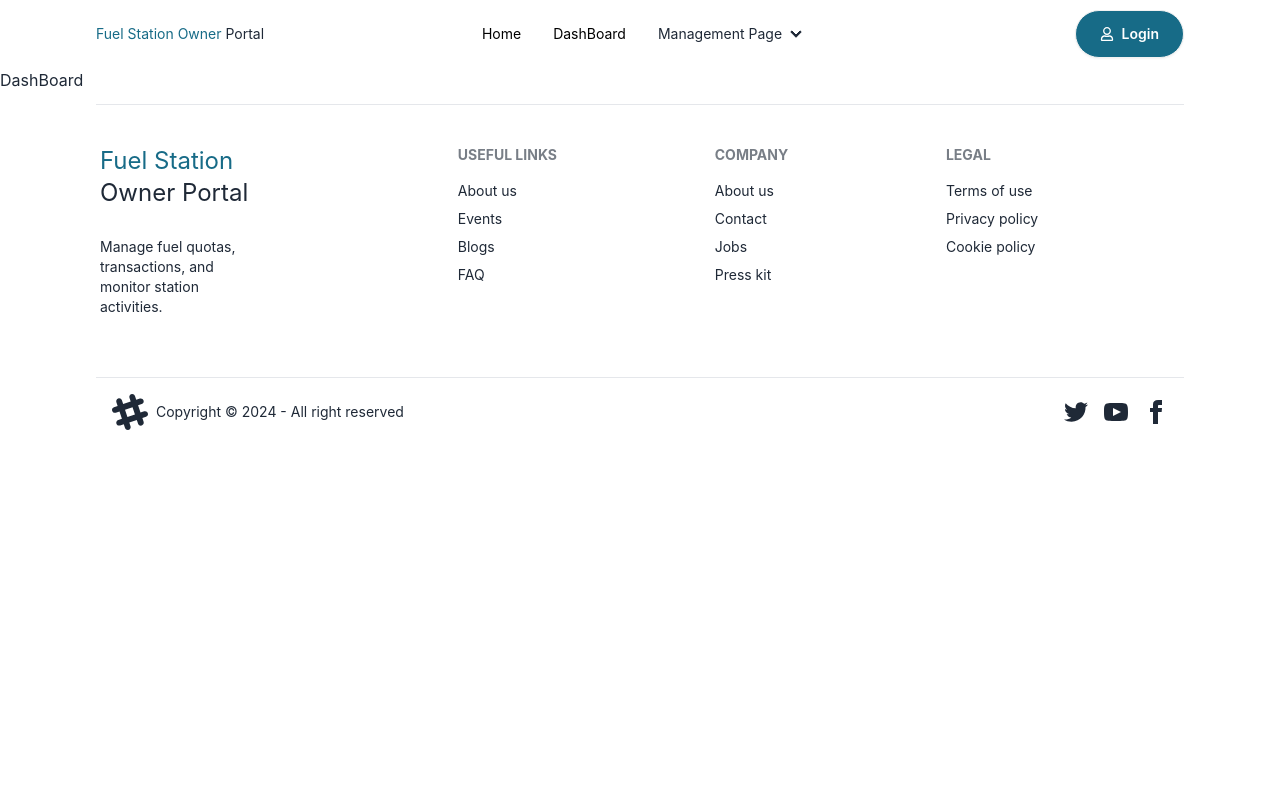
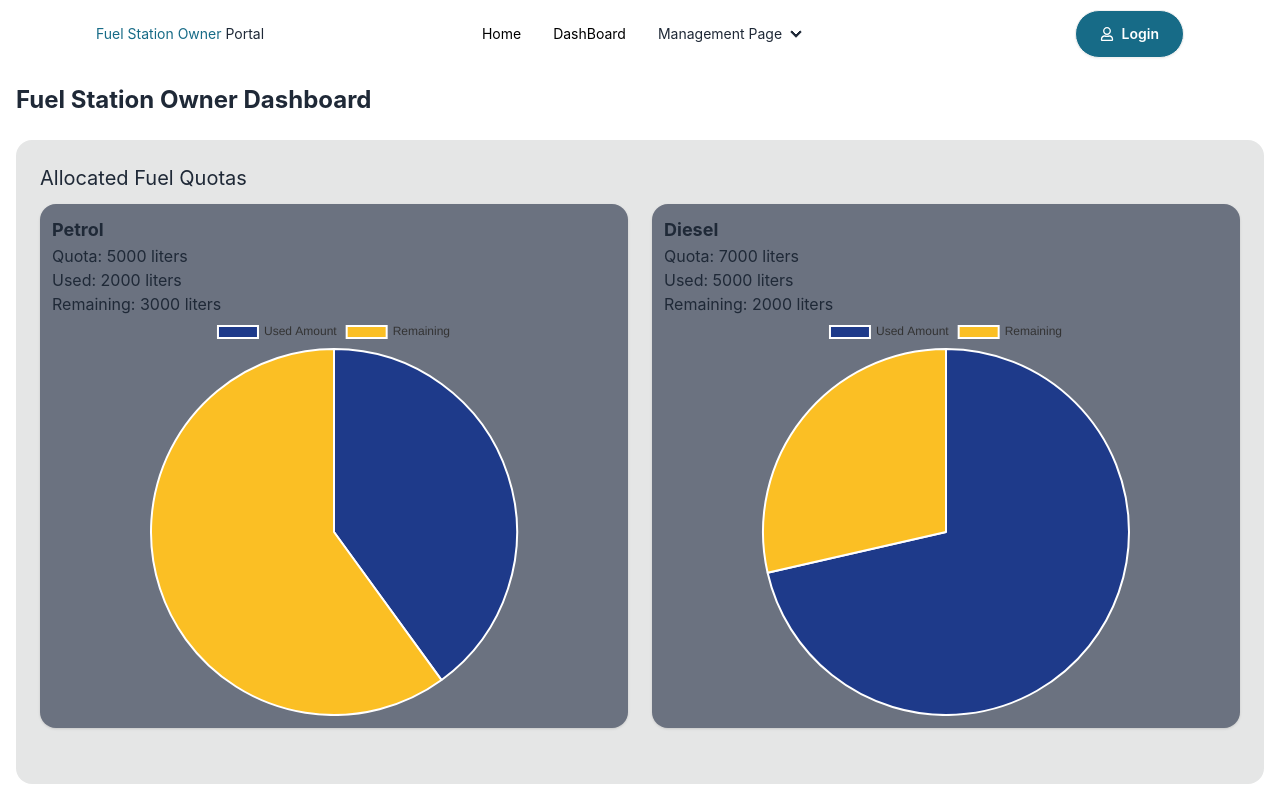
Before and after one commit to Khemz-Developer/fuel-quota-management-frontend-Project, a React (Vite) app in the folder Fuel-Station-Owner-Portal/: page /dashboard in a window 1280 px wide. Shown: the top 800 px of the page. Built offline with nearby package versions, Linux system fonts and the light colour scheme.

Commit message:
Fuel Quota Component in Dashboard of the Fuel Station Owner

```diff
--- a/Fuel-Station-Owner-Portal/package.json
+++ b/Fuel-Station-Owner-Portal/package.json
@@ -10,7 +10,9 @@
     "preview": "vite preview"
   },
   "dependencies": {
+    "chart.js": "^4.4.4",
     "react": "^18.3.1",
+    "react-chartjs-2": "^5.2.0",
     "react-dom": "^18.3.1",
     "react-hook-form": "^7.53.0",
     "react-icons": "^5.3.0",
--- /dev/null
+++ b/Fuel-Station-Owner-Portal/src/components/FuelQuotaDashboard.jsx
@@ -0,0 +1,85 @@
+import 'chart.js/auto';
+import React, { useEffect, useState } from 'react';
+import { Pie } from 'react-chartjs-2';
+
+const FuelQuotaDashboard = () => {
+  const [fuelData, setFuelData] = useState([]);
+
+  const dummyFuelData = [
+    { type: 'Petrol', quota: 5000, used: 2000 },
+    { type: 'Diesel', quota: 7000, used: 5000 },
+  ];
+
+  // Use dummy data for now
+  useEffect(() => {
+    setFuelData(dummyFuelData);
+  }, []);
+
+  const fetchFuelData = async () => {
+    try {
+      const response = await fetch('/api/fuel-quotas');
+      const data = await response.json();
+      setFuelData(data);
+    } catch (error) {
+      console.error('Error fetching fuel data:', error);
+    }
+  };
+
+  // Preparing the data for the pie chart
+  const prepareChartData = (fuel) => ({
+    labels: ['Used Amount', 'Remaining'],
+    datasets: [
+      {
+        label: `${fuel.type} Fuel Quota`,
+        data: [fuel.used, fuel.quota - fuel.used],
+        backgroundColor: ['#1E3A8A', '#FBBF24'],
+        hoverBackgroundColor: ['#1E3A8A', '#FBBF24'],
+      },
+    ],
+  });
+
+  return (
+    <div className="container mx-auto p-4">
+      <h2 className="text-2xl font-bold mb-6">Fuel Station Owner Dashboard</h2>
+
+      {/* Allocated Fuel Quotas */}
+      <div className="card shadow-x1 bg-base-300 p-6">
+      <section className="mb-8">
+        <h3 className="text-xl mb-3">Allocated Fuel Quotas</h3>
+        <div className="grid grid-cols-2 gap-6">
+          {fuelData.map((fuel) => (
+            <div key={fuel.type} className="card bg-gray-500 shadow p-3 ">
+              <h3 className="text-lg font-bold">{fuel.type}</h3>
+              <p>Quota: {fuel.quota} liters</p>
+              <p>Used: {fuel.used} liters</p>
+              <p>Remaining: {fuel.quota - fuel.used} liters</p>
+
+              {/* Pie Chart */}
+              <div className="flex items-center justify-center">
+              <div style={{ width: '400px', height: '400px' }}>
+              <Pie data={prepareChartData(fuel)}
+              options = {{
+                plugins: {
+                    legend: {
+                      display: true,
+                      labels: {
+                        font: {
+                          size: 12,
+                        },
+                        color: '#333',
+                      },
+                    },
+                }
+              }}/>
+              </div>
+              </div>
+            </div>
+          ))}
+        </div>
+      </section>
+      </div>
+    </div>
+  );
+};
+
+export default FuelQuotaDashboard;
--- a/Fuel-Station-Owner-Portal/src/pages/DashBoard.jsx
+++ b/Fuel-Station-Owner-Portal/src/pages/DashBoard.jsx
@@ -1,9 +1,10 @@
+import FuelQuotaDashboard from "../components/FuelQuotaDashboard"
 
 
 const DashBoard = () => {
   return (
     <div>
-      DashBoard
+      <FuelQuotaDashboard/>
     </div>
   )
 }
```
Also changed, not shown: 1 other file (tests, documents, lock files or other folders).
